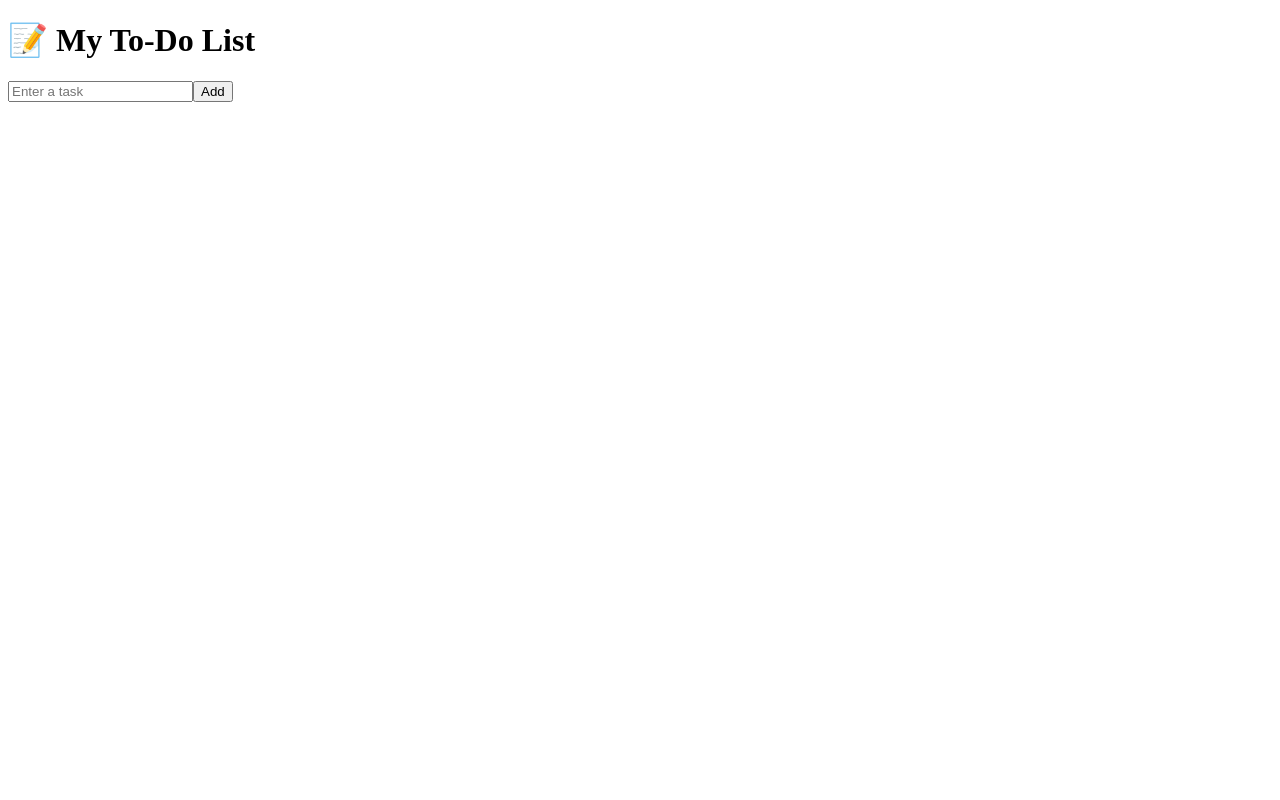
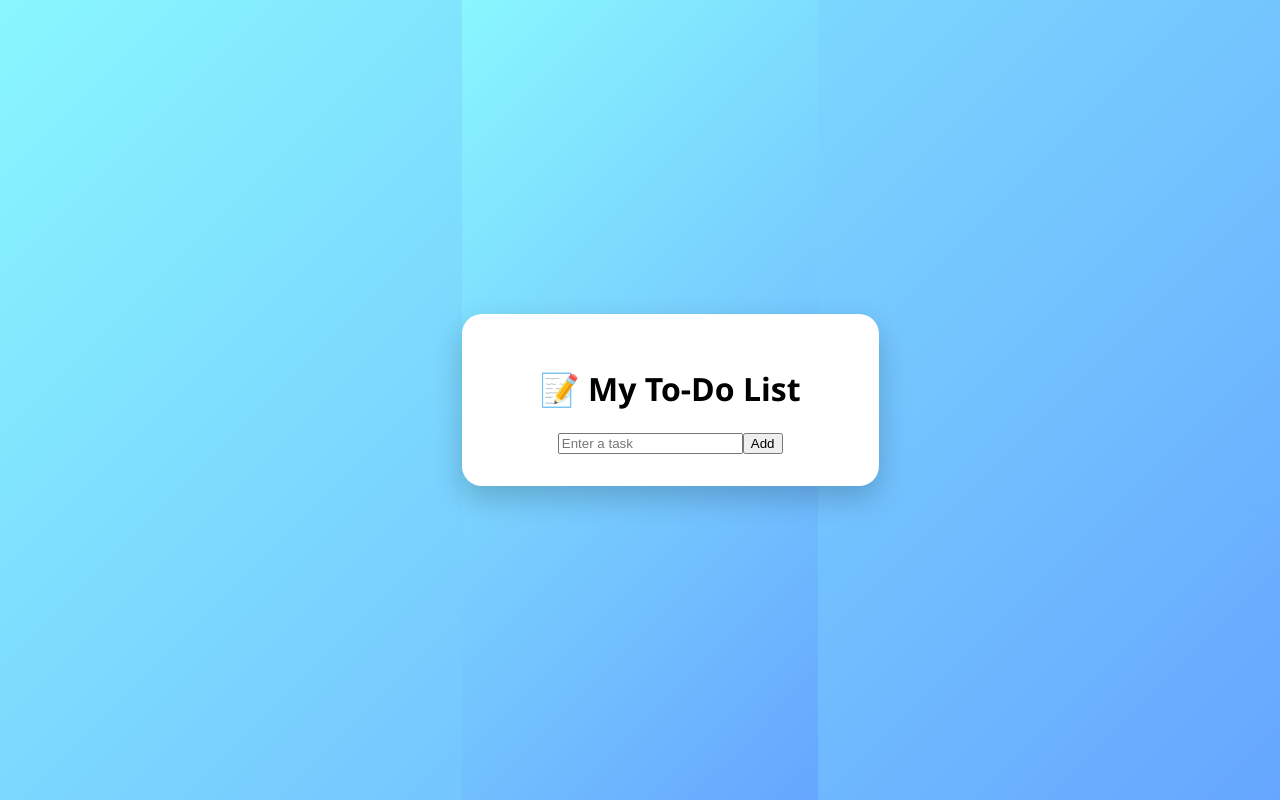
Before and after one commit to kwvxii/todo-app, a React (Create React App) app: page / in a window 1280 px wide. Built offline with nearby package versions, Linux system fonts and the light colour scheme.

Commit message:
Updated css

```diff
--- a/src/styles.css
+++ b/src/styles.css
@@ -1,3 +1,26 @@
+/* Full page background with a smooth gradient */
+body, html {
+  margin: 0;
+  padding: 0;
+  height: 100%;
+  font-family: 'Segoe UI', Tahoma, Geneva, Verdana, sans-serif;
+  background: linear-gradient(135deg, #89f7fe 0%, #66a6ff 100%);
+  display: flex;
+  justify-content: center;
+  align-items: center;
+}
+
+/* Container for your To-Do app */
+.container {
+  background: white;
+  padding: 2rem 3rem;
+  border-radius: 20px;
+  box-shadow: 0 12px 30px rgba(0, 0, 0, 0.2);
+  max-width: 420px;
+  width: 90%;
+  text-align: center;
+}
+
 /* Animate app container on load */
 .container {
   animation: fadeSlideIn 0.8s ease-out;
@@ -17,6 +40,7 @@
 /* Animate todo item on appear */
 .todo-item {
   background: #f0f0f0;
+  margin-top: 1rem;
   padding: 10px 14px;
   border-radius: 10px;
   display: flex;
```
